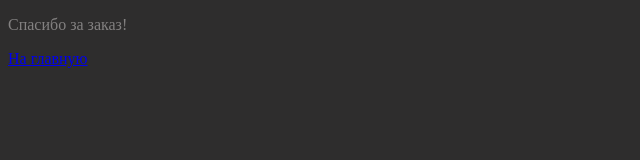
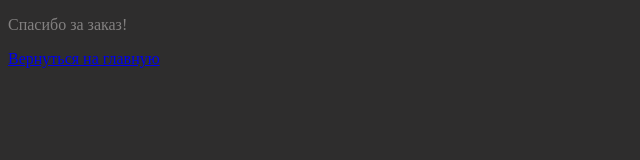
Before and after one commit to Vadim2712/FrontendBackend, a plain HTML site: page thanks.html in a window 1280 px wide. Shown: the full height of the page, 0-640 px from the left. Drawn offline with Linux system fonts and the light colour scheme.

Commit message:
Переделать кнопку 'на главную'

```diff
--- a/thanks.html
+++ b/thanks.html
@@ -11,6 +11,6 @@
     </head>
     <body>
         <p>Спасибо за заказ!</p>
-        <a href="./main.html">На главную</a>
+        <a href="./main.html">Вернуться на главную</a>
     </body>
 </html>
```
